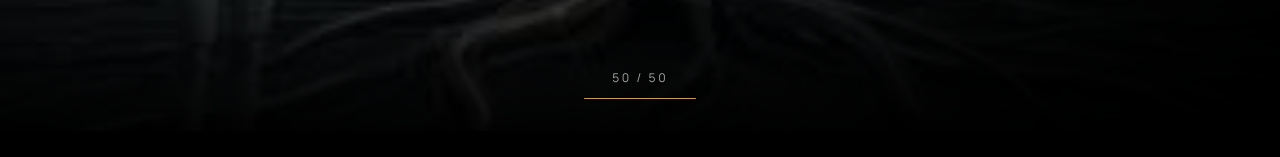
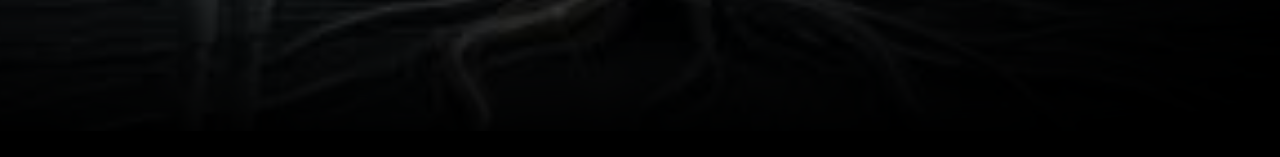
Before and after one commit to WWW-Alhnani-COM/wusool-ai, a React (Vite) app: page / in a window 1280 px wide. Shown: the part 669-826 px from the top of the page. Built offline with nearby package versions, Linux system fonts and the light colour scheme.

Commit message:
Remove frame counter from Hero component
Removed the frame counter component from the Hero component.

```diff
--- a/src/components/hero/Hero.tsx
+++ b/src/components/hero/Hero.tsx
@@ -682,73 +682,6 @@ export function Hero() {
         </div>
 
         {/* ====================================================
-            FRAME COUNTER
-            ==================================================== */}
-
-        <div
-          className="
-            absolute
-            bottom-8
-            left-1/2
-            z-20
-            -translate-x-1/2
-            flex
-            flex-col
-            items-center
-            gap-3
-          "
-        >
-          <span
-            className="
-              text-xs
-              tracking-[0.2em]
-              text-white/65
-              tabular-nums
-              font-english
-            "
-            dir="ltr"
-          >
-            {String(
-              activeFrame,
-            ).padStart(2, "0")}
-
-            {" / "}
-
-            {String(
-              frameCount,
-            ).padStart(2, "0")}
-          </span>
-
-          <div
-            className="
-              h-px
-              w-28
-              overflow-hidden
-              rounded-full
-              bg-white/20
-            "
-          >
-            <motion.div
-              className="
-                h-full
-                bg-brass
-              "
-              animate={{
-                width: `${
-                  ((activeFrame) /
-                    frameCount) *
-                  100
-                }%`,
-              }}
-              transition={{
-                duration: 0.15,
-                ease: "linear",
-              }}
-            />
-          </div>
-        </div>
-
-        {/* ====================================================
             LOADING
             ==================================================== */}
 
```
